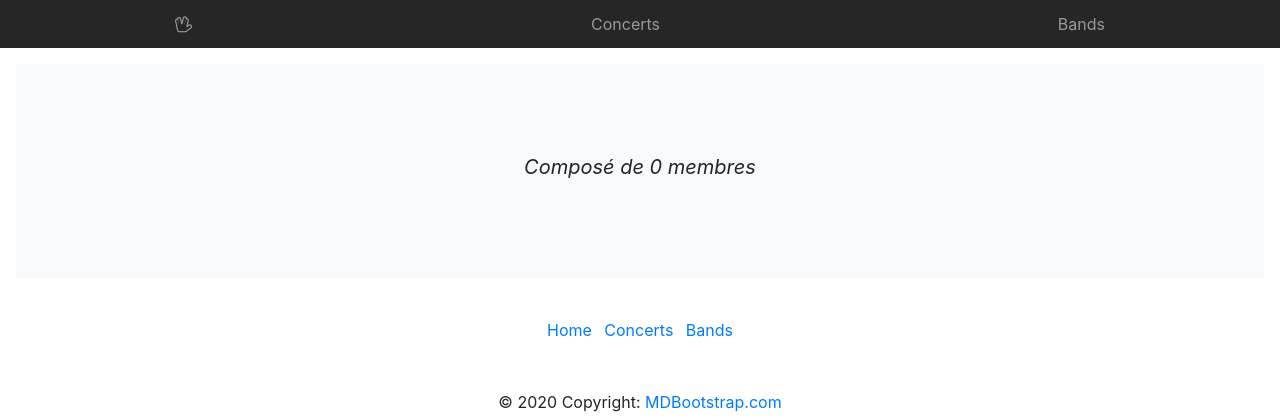
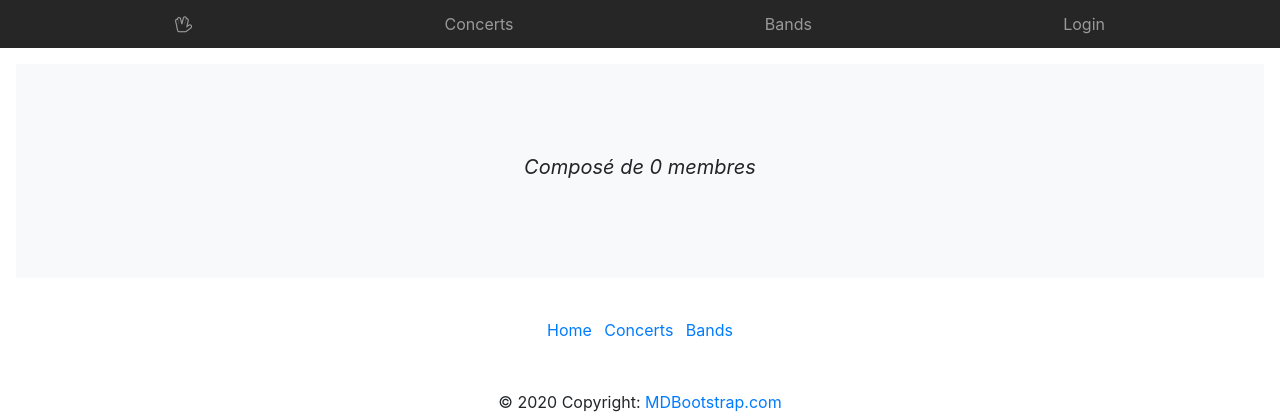
Before and after one commit to SebastienBrach/ProjetPHP-LP-APIDAE, a Symfony app: template templates/band/band.html.twig in a window 1280 px wide. Shown: the top 420 px of the page. Run offline with Twig, Linux system fonts and the light colour scheme; the template is opened without the code that fills it, so the values that code supplies are empty; some libraries are stand-ins or nearby versions.

Commit message:
Ajout dans la navbar de login

```diff
--- a/templates/navbar.html.twig
+++ b/templates/navbar.html.twig
@@ -6,5 +6,6 @@
     </a>
     <a class="py-2 d-none d-md-inline-block" href="/concerts">Concerts</a>
     <a class="py-2 d-none d-md-inline-block" href="/bands">Bands</a>
+    <a class="py-2 d-none d-md-inline-block" href="/login">Login</a>
     </div>
 </nav>
```
